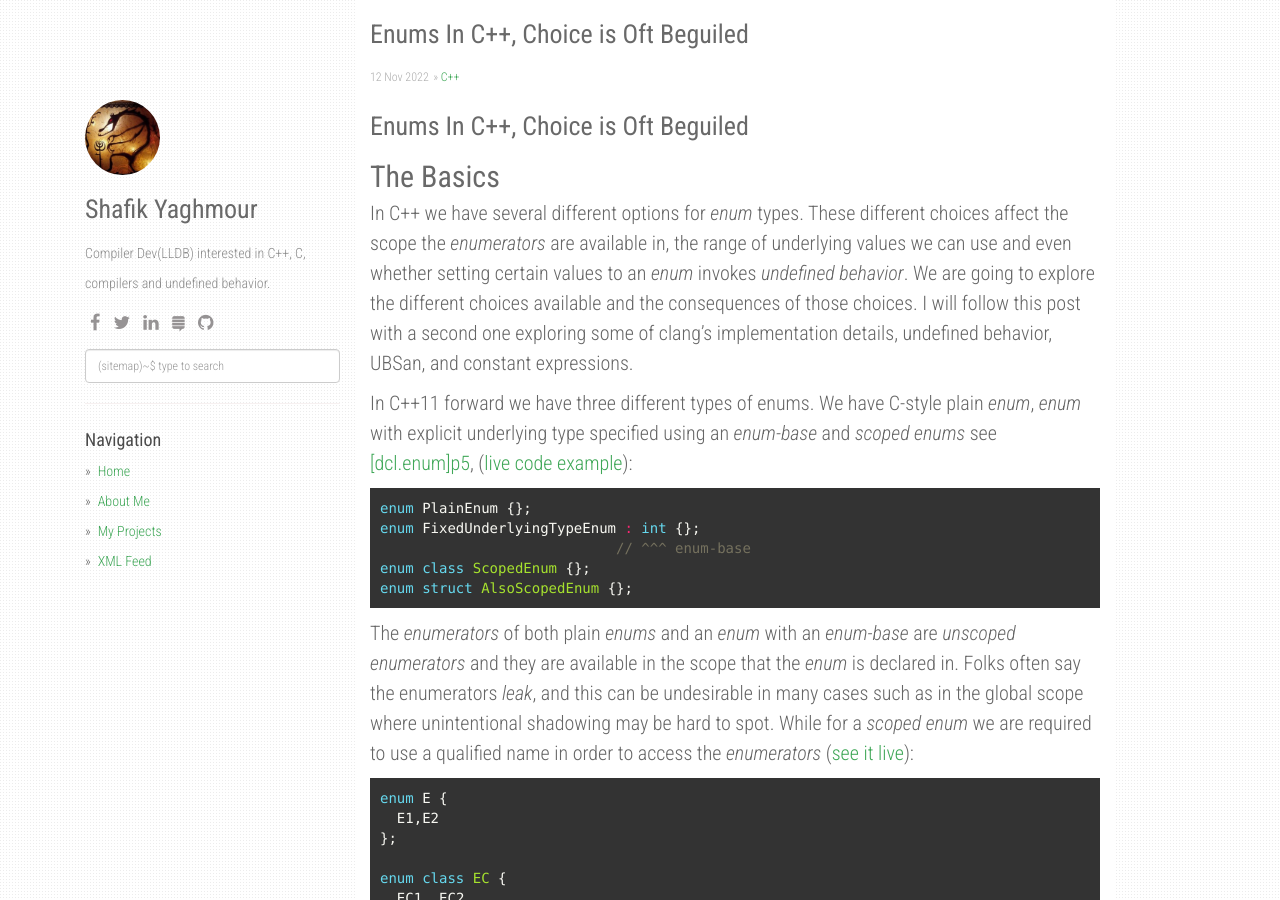
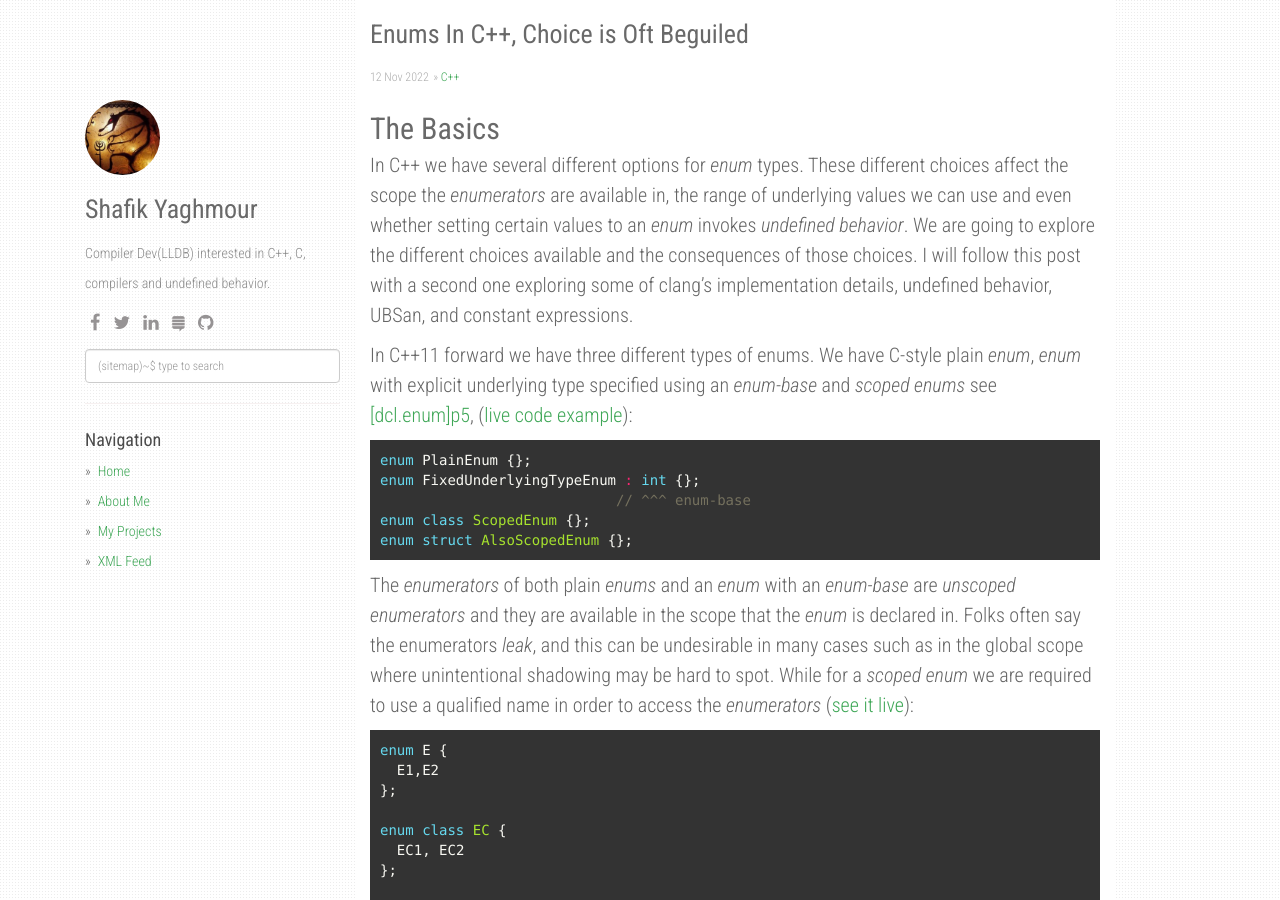
Before and after one commit to shafik/shafik.github.io, a Jekyll site: the page built from _posts/2022-11-12-enums-in-cpp-choice-oft-beguilded-part-1.md, in a window 1280 px wide and 900 px high. Built offline with Jekyll 4.4.1, drawn with Linux system fonts in a browser that asks for light colours; nearby versions of some CDN libraries; comment, search, counter and statistics services are not loaded.

Commit message:
Remove extra title

```diff
--- a/_posts/2022-11-12-enums-in-cpp-choice-oft-beguilded-part-1.md
+++ b/_posts/2022-11-12-enums-in-cpp-choice-oft-beguilded-part-1.md
@@ -3,8 +3,6 @@ layout: post
 categories: [C++]
 title: Enums In C++, Choice is Oft Beguiled
 ---
-
-# Enums In C++, Choice is Oft Beguiled
 
 ## The Basics
 
```
